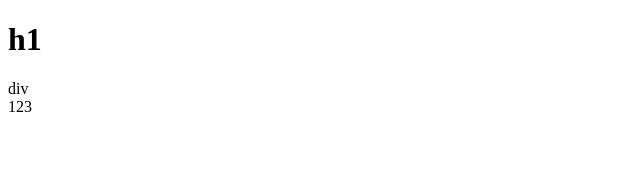
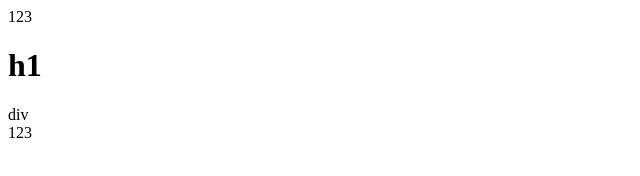
Before and after one commit to pomogaeva/beetroot-less-2, a plain HTML site: page index.html in a window 1280 px wide. Shown: the whole page, without its empty margins (0-640 px from the left). Drawn offline with Linux system fonts and the light colour scheme.

Commit message:
Update index.html

```diff
--- a/index.html
+++ b/index.html
@@ -6,6 +6,7 @@
     <meta name="viewport" content="width=device-width, initial-scale=1.0">
     <title>Document</title>
 </head>
+    <header>123</header>
 <h1>h1</h1>
 <div>div</div>
 
```
